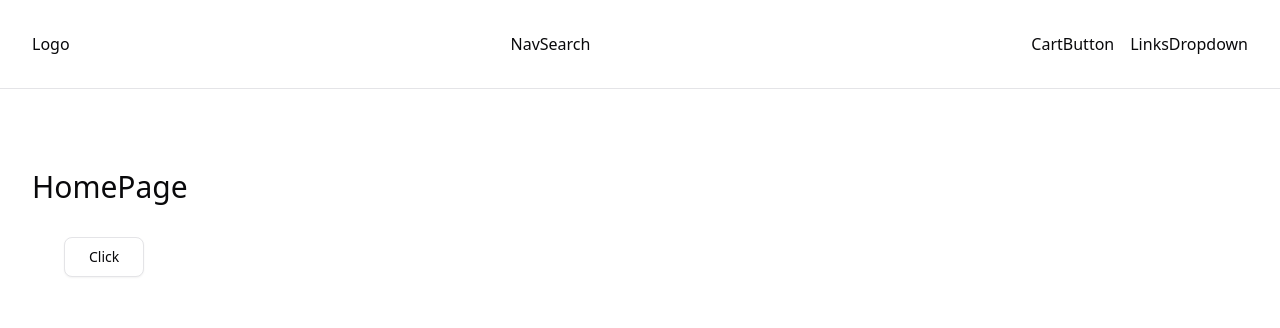
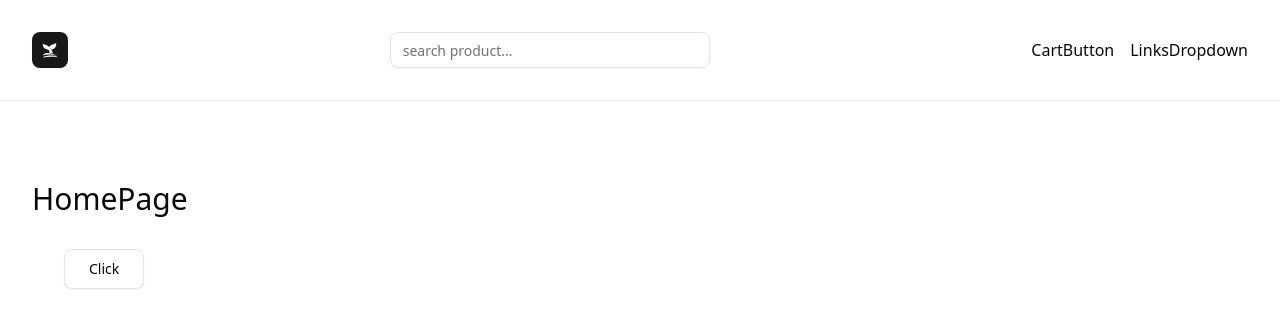
Before and after one commit to swayampatial/store-, a Next.js app: page / in a window 1280 px wide. Shown: the top 328 px of the page. Built offline with nearby package versions, Linux system fonts and the light colour scheme.

Commit message:
forth commit

```diff
--- a/components/navbar/Logo.tsx
+++ b/components/navbar/Logo.tsx
@@ -1,6 +1,13 @@
+import { GiWhaleTail } from "react-icons/gi";
+import Link from "next/link"
+import { Button } from "../ui/button"
+
 function Logo() {
   return (
-    <div>Logo</div>
+    <Button size="icon" asChild>
+      <Link href="/">
+      <GiWhaleTail className="w-6 h-6"/></Link>
+    </Button>
   )
 }
 export default Logo
--- a/components/navbar/NavSearch.tsx
+++ b/components/navbar/NavSearch.tsx
@@ -1,6 +1,8 @@
+import { Input } from "../ui/input"
+
 function NavSearch() {
   return (
-    <div>NavSearch</div>
+    <Input type="search" placeholder="search product..." className="max-w-xs dark:bg-muted"/>
   )
 }
 export default NavSearch
--- a/package.json
+++ b/package.json
@@ -24,6 +24,7 @@
     "next-themes": "^0.4.4",
     "react": "^19.0.0",
     "react-dom": "^19.0.0",
+    "react-icons": "^5.5.0",
     "sonner": "^2.0.1",
     "tailwind-merge": "^3.0.2",
     "tailwindcss-animate": "^1.0.7"
```
Also changed, not shown: 1 other file (tests, documents, lock files or other folders).
